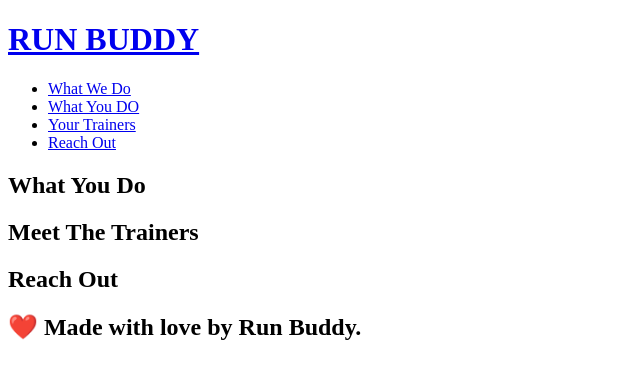
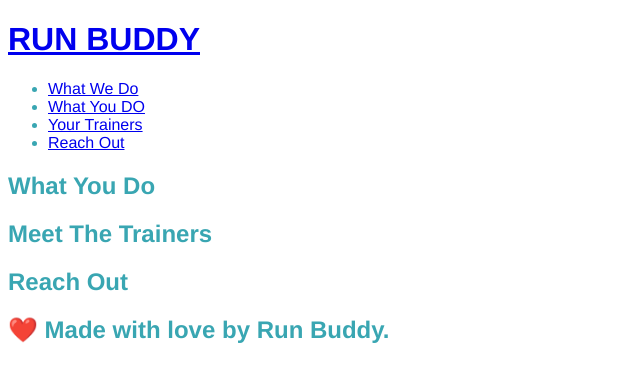
Before and after one commit to Cherboi/run-buddy, a plain HTML site: page index.html in a window 1280 px wide. Shown: the whole page, without its empty margins (0-640 px from the left). Drawn offline with Linux system fonts and the light colour scheme.

Commit message:
<local changes>

```diff
--- /dev/null
+++ b/assets/css/style.css
@@ -0,0 +1,9 @@
+body {
+    font-family: Arial, Helvetica, sans-serif;
+}
+
+body {
+    /* more on this crazy alphanumerical value in a minute! */
+    color: #39a6b2;
+    font-family: Helvetica, Arial, sans-serif;
+  }
--- a/index.html
+++ b/index.html
@@ -3,7 +3,7 @@
     <head>
         <meta charset="UTf-8"/>
         <title>CLARK</title>
-    </head>
+        <link rel="stylesheet" href="./assets/css/style.css" />
     <body>
 
          <!-- navigation -->
```
